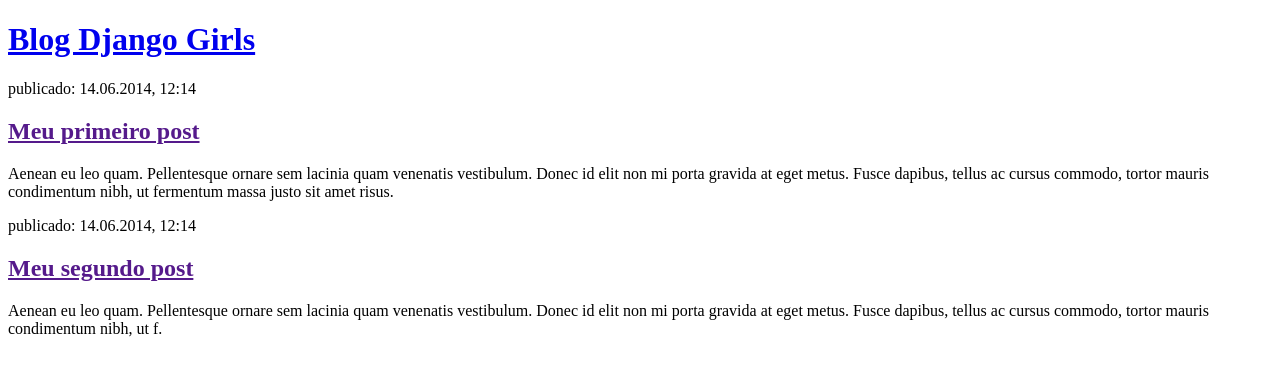
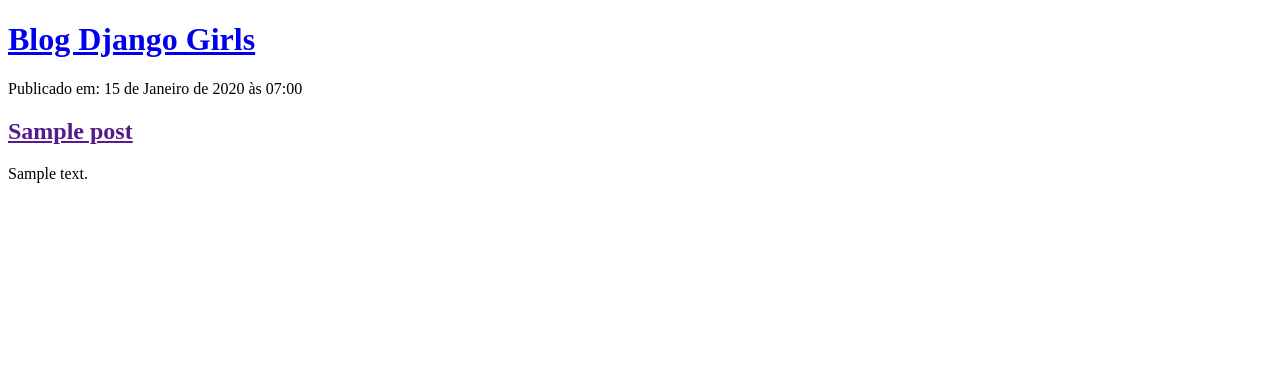
Before and after one commit to flaviosfdev/my-first-blog, a Django app: page / in a window 1280 px wide. Shown: the top 376 px of the page. Run offline with Django 5.2, Linux system fonts and the light colour scheme; tables that the repository leaves empty hold one stand-in row (values such as "Sample post").

Commit message:
modifica template para mostrar posts do banco de dados

```diff
--- a/blog/templates/blog/post_list.html
+++ b/blog/templates/blog/post_list.html
@@ -11,20 +11,16 @@
     <div>
         <h1><a href="/">Blog Django Girls</a></h1>
     </div>
-    <div>
-        <p>publicado: 14.06.2014, 12:14</p>
-        <h2><a href="">Meu primeiro post</a></h2>
-        <p>Aenean eu leo quam. Pellentesque ornare sem lacinia quam venenatis vestibulum. Donec id elit non mi porta
-            gravida at eget metus. Fusce dapibus, tellus ac cursus commodo, tortor mauris condimentum nibh, ut fermentum
-            massa justo sit amet risus.</p>
-    </div>
 
-    <div>
-        <p>publicado: 14.06.2014, 12:14</p>
-        <h2><a href="">Meu segundo post</a></h2>
-        <p>Aenean eu leo quam. Pellentesque ornare sem lacinia quam venenatis vestibulum. Donec id elit non mi porta
-            gravida at eget metus. Fusce dapibus, tellus ac cursus commodo, tortor mauris condimentum nibh, ut f.</p>
-    </div>
+    {% for post in posts %}
+        <div>
+            <p>Publicado em: {{ post.published_date }}</p>
+            <h2><a href="">{{ post.title }}</a></h2>
+            <p>{{ post.text|linebreaksbr }}</p>
+            <br>
+        </div>
+    {% endfor %}
+
 </body>
 
 </html>
--- a/blog/views.py
+++ b/blog/views.py
@@ -1,6 +1,9 @@
 from django.shortcuts import render
+from django.utils import timezone
+from .models import Post
 
 # Create your views here.
 
 def post_list(request):
-    return render(request, 'blog/post_list.html', {})
+    posts = Post.objects.filter(published_date__lte=timezone.now()).order_by('published_date')
+    return render(request = request, template_name = 'blog/post_list.html', context = {'posts':posts})
```
